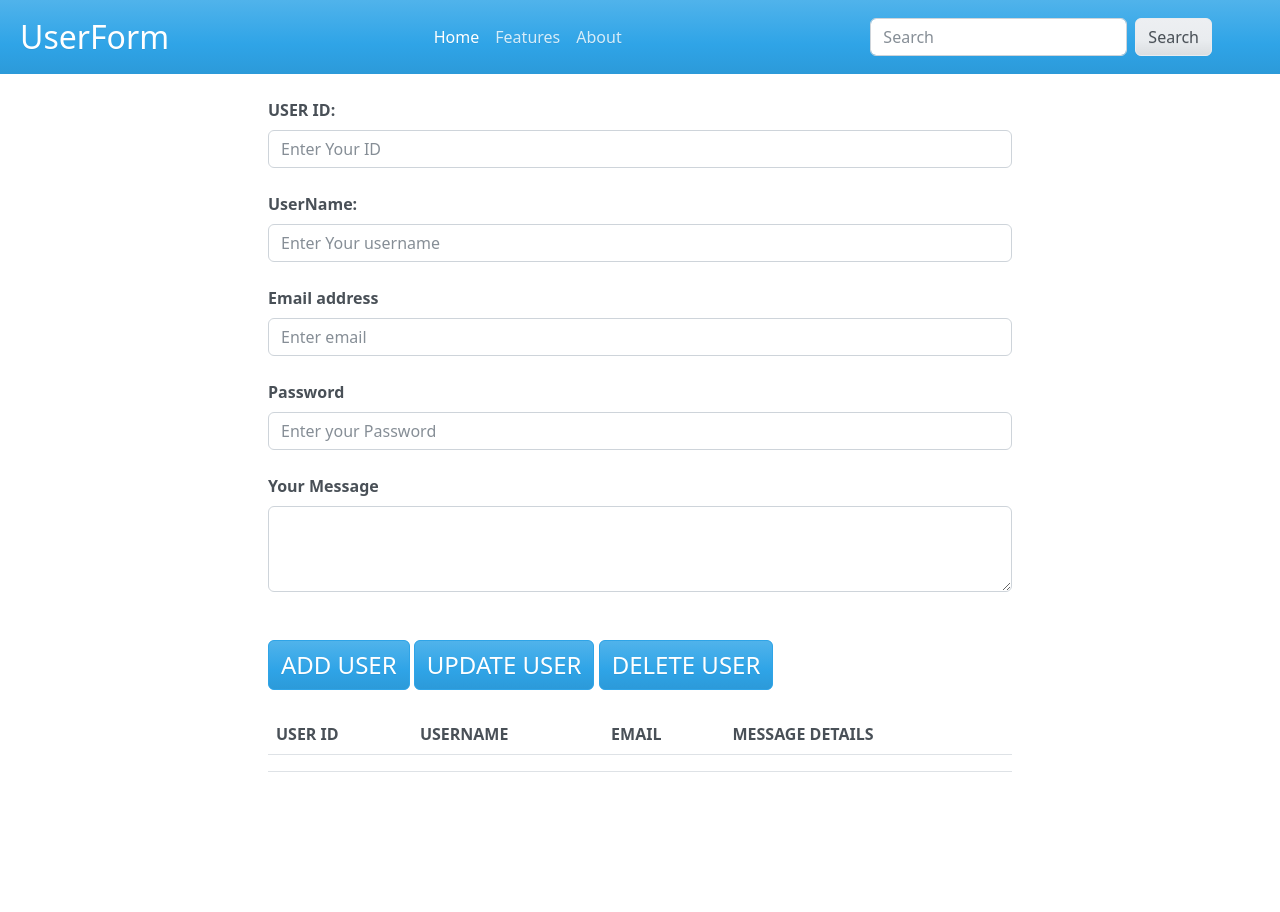
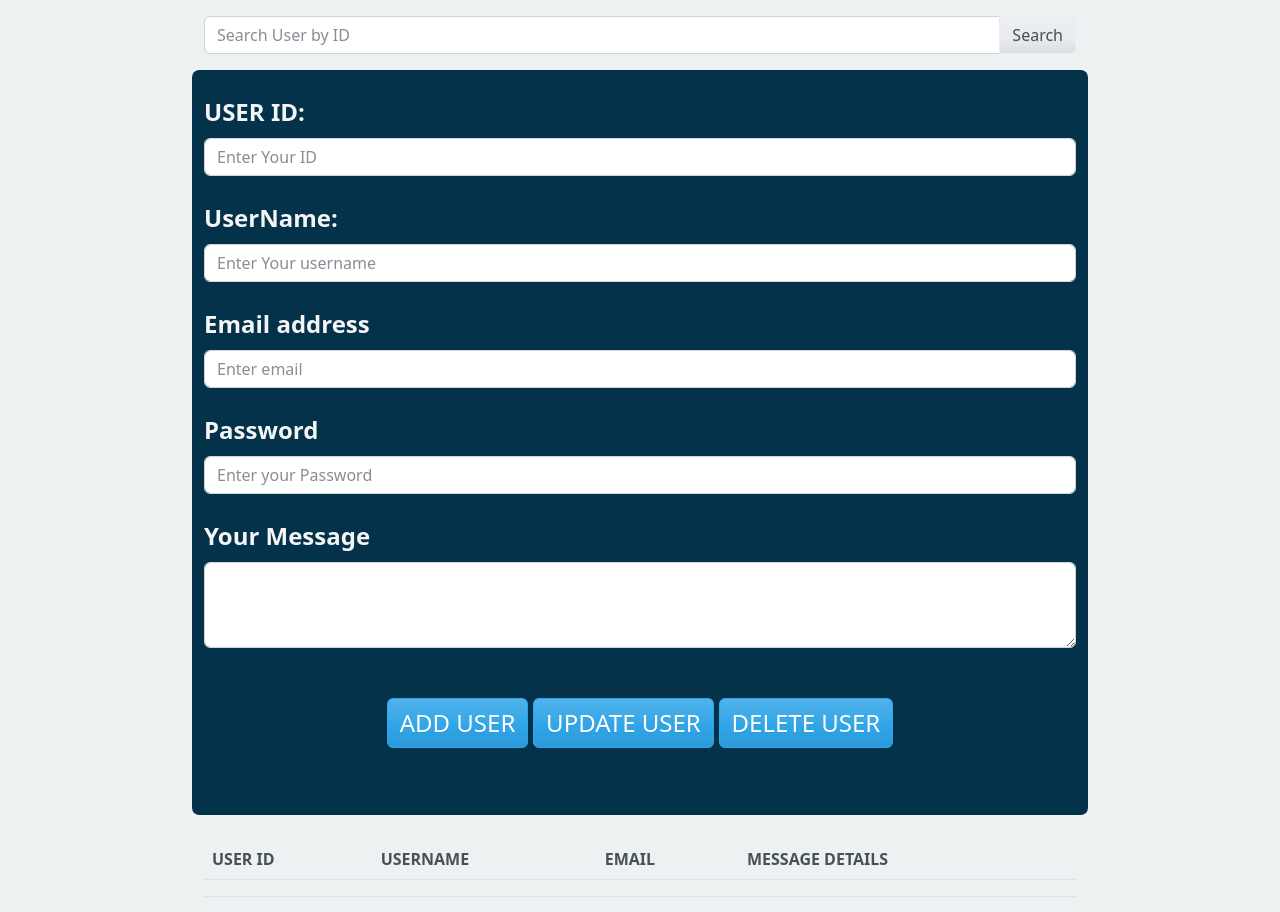
Before and after one commit to AloNdubuisi/user-crud-firebase, a plain HTML site: page index.html in a window 1280 px wide. Before the commit the page ends 800 px from the top, so only its background shows below. Drawn offline with nearby package versions, Linux system fonts and the light colour scheme.

Commit message:
corrected the logic flow

```diff
--- a/css/styles.css
+++ b/css/styles.css
@@ -3,10 +3,26 @@
   padding: 0;
   box-sizing: border-box;
 }
+body{
+  background:#ecf2f2;
+  display: flex;
+  flex-direction: column;
+  justify-content: center;
+  align-items: center;
+}
+.search-form{
+  background: #03324a;
+  color: whitesmoke;
+  font-size: 1.5em;
+  border-radius: 0.3em;
+}
 
 div.crud-btns{
-  margin-top: 3em;
+  margin: 2em;
+}
+div.crud-btns button{
+  margin: 0.1em;
 }
 div.container{
-  width: 60%;
+  width: 70%;
 }
--- a/index.html
+++ b/index.html
@@ -10,47 +10,13 @@
     <link rel="stylesheet" href="./css/styles.css" />
   </head>
   <body>
-    <nav class="navbar navbar-expand-lg navbar-dark bg-primary p-2">
-      <div class="container-fluid">
-        <a class="navbar-brand fs-2" href="#">UserForm</a>
-        <button
-          class="navbar-toggler"
-          type="button"
-          data-bs-toggle="collapse"
-          data-bs-target="#navbarColor01"
-          aria-controls="navbarColor01"
-          aria-expanded="false"
-          aria-label="Toggle navigation"
-        >
-          <span class="navbar-toggler-icon"></span>
-        </button>
-        <div class="collapse navbar-collapse" id="navbarColor01">
-          <ul class="navbar-nav m-auto">
-            <li class="nav-item">
-              <a class="nav-link active" href="#">Home</a>
-            </li>
-            <li class="nav-item">
-              <a class="nav-link" href="#">Features</a>
-            </li>
-            <li class="nav-item">
-              <a class="nav-link" href="#">About</a>
-            </li>
-          </ul>
-          <form class="d-flex">
-            <input
-              id="search-input"
-              class="form-control me-sm-2 w-75"
-              type="search"
-              placeholder="Search"
-            />
-            <button class="btn btn-secondary me-5 my-sm-0" id="search-btn">
-              Search
-            </button>
-          </form>
-        </div>
-      </div>
-    </nav>
-    <div class="container mb-4">
+    <div class="container mt-3">
+      <div class="input-group mb-3">
+      <input type="search" id="search-input" class="form-control p-10" placeholder="Search User by ID">
+      <button class="btn btn-secondary " id="search-btn">Search</button>
+    </div>
+    </div>
+    <div class="container mb-4 search-form">
       <form>
         <fieldset>
           <div class="form-group">
@@ -101,7 +67,7 @@
             ></textarea>
           </div>
         </fieldset>
-        <div class="crud-btns">
+        <div class="crud-btns pb-3 d-flex justify-content-center align-items-md-center">
           <button id="insert" class="btn btn-primary fs-4">ADD USER</button>
           <button id="update" class="btn btn-primary fs-4">
             UPDATE USER
@@ -208,7 +174,7 @@
       function FindData() {
         const referenceDb = ref(db);
 
-        get(child(referenceDb, "user/" + searchUser.value))
+        get(child(referenceDb, "user/" + userId.value))
           .then((snapshot) => {
             if (snapshot.exists()) {
               findUserEmail.innerHTML = "UserName: " + snapshot.val().UserName;
```
